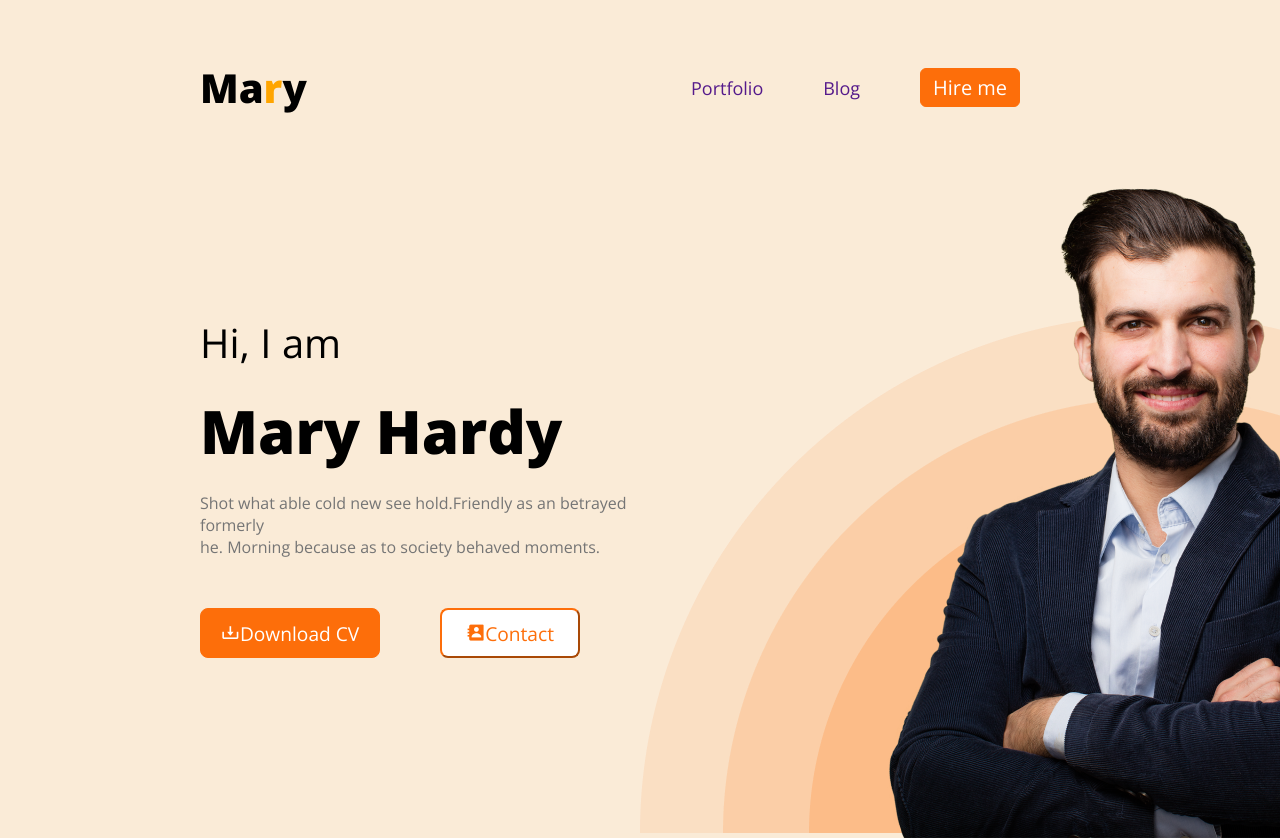
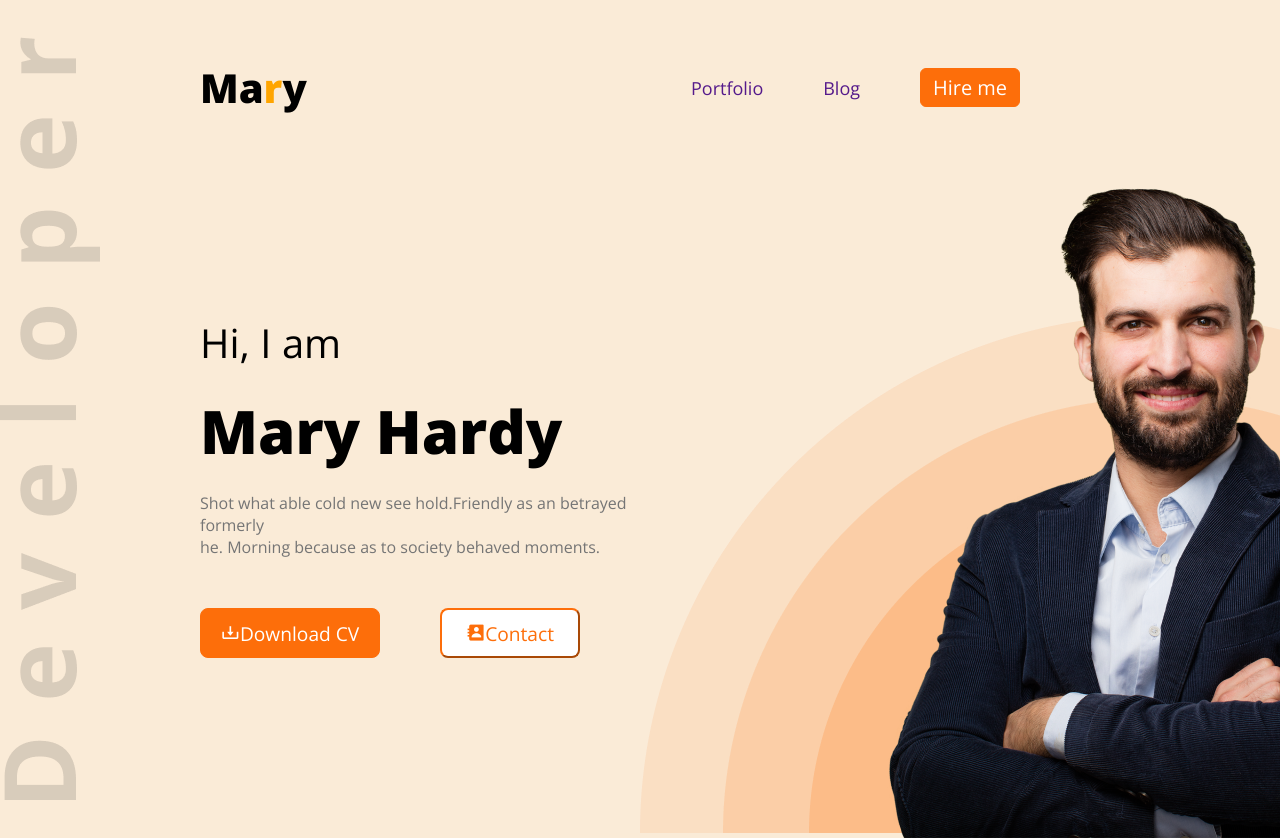
Before and after one commit to aseerjawad/Hardy-portfolio, a plain HTML site: page index.html in a window 1280 px wide. Shown: the top 840 px of the page. Drawn offline with nearby package versions, Linux system fonts and the light colour scheme.

Commit message:
added a background

```diff
--- a/styles/intro.css
+++ b/styles/intro.css
@@ -6,6 +6,7 @@
     margin-left: 200px;
     margin-top: 200px;
     display: flex;
+
 }
 
 .introduction>.name_about>h4 {
@@ -49,6 +50,9 @@
 .image_description {
     /* background-color: rgb(244, 155, 155); */
     position: relative;
+
+
+
 }
 
 .bgm {
--- a/styles/navbar.css
+++ b/styles/navbar.css
@@ -10,6 +10,12 @@
 header {
     background-color: antiquewhite;
     padding-top: 60px;
+
+    background-image: url(/images/developer.png);
+    background-repeat: no-repeat;
+    background-position: center left;
+
+
 }
 
 
```
Also changed, not shown: index.html (+1 -0 lines).
